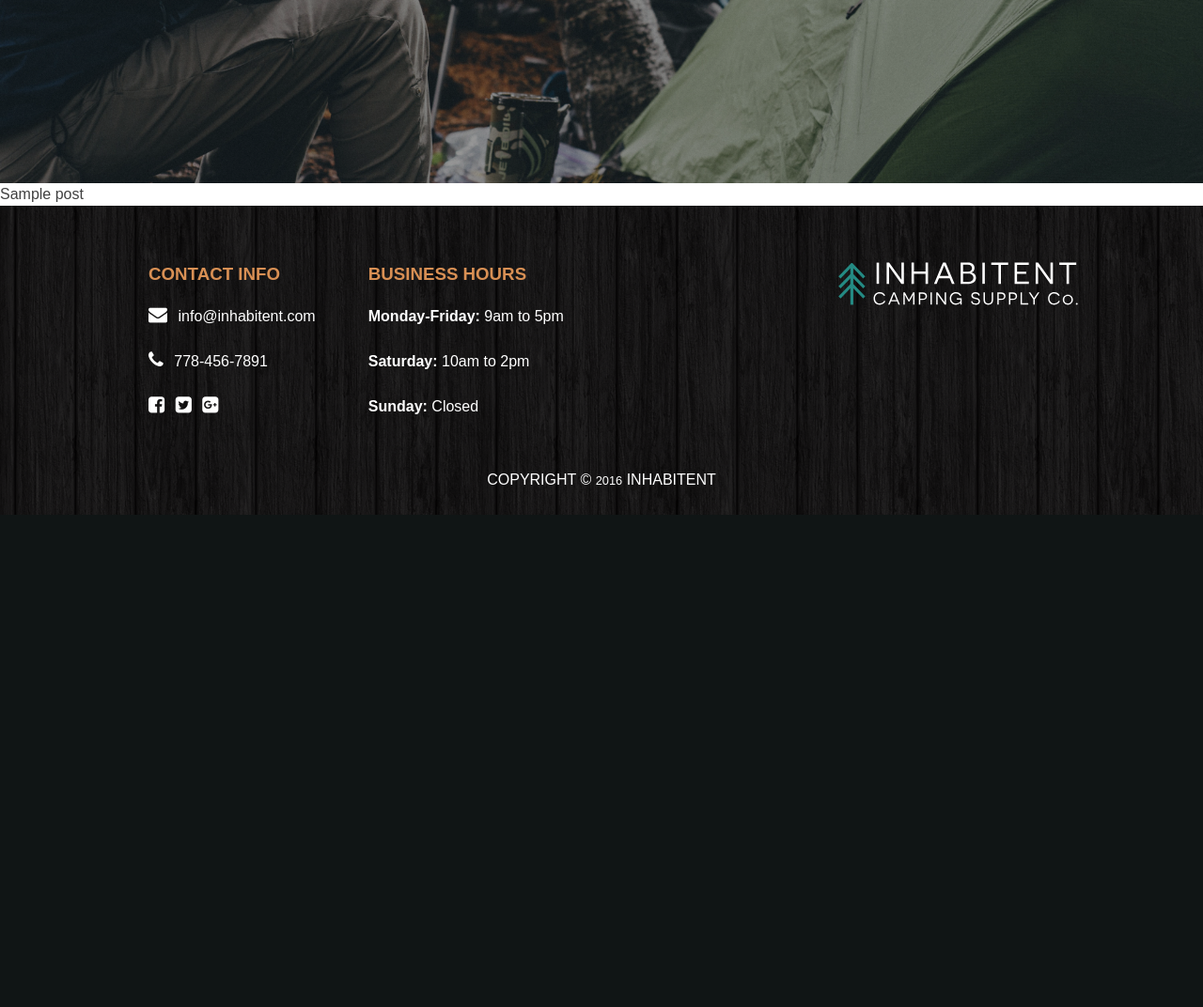
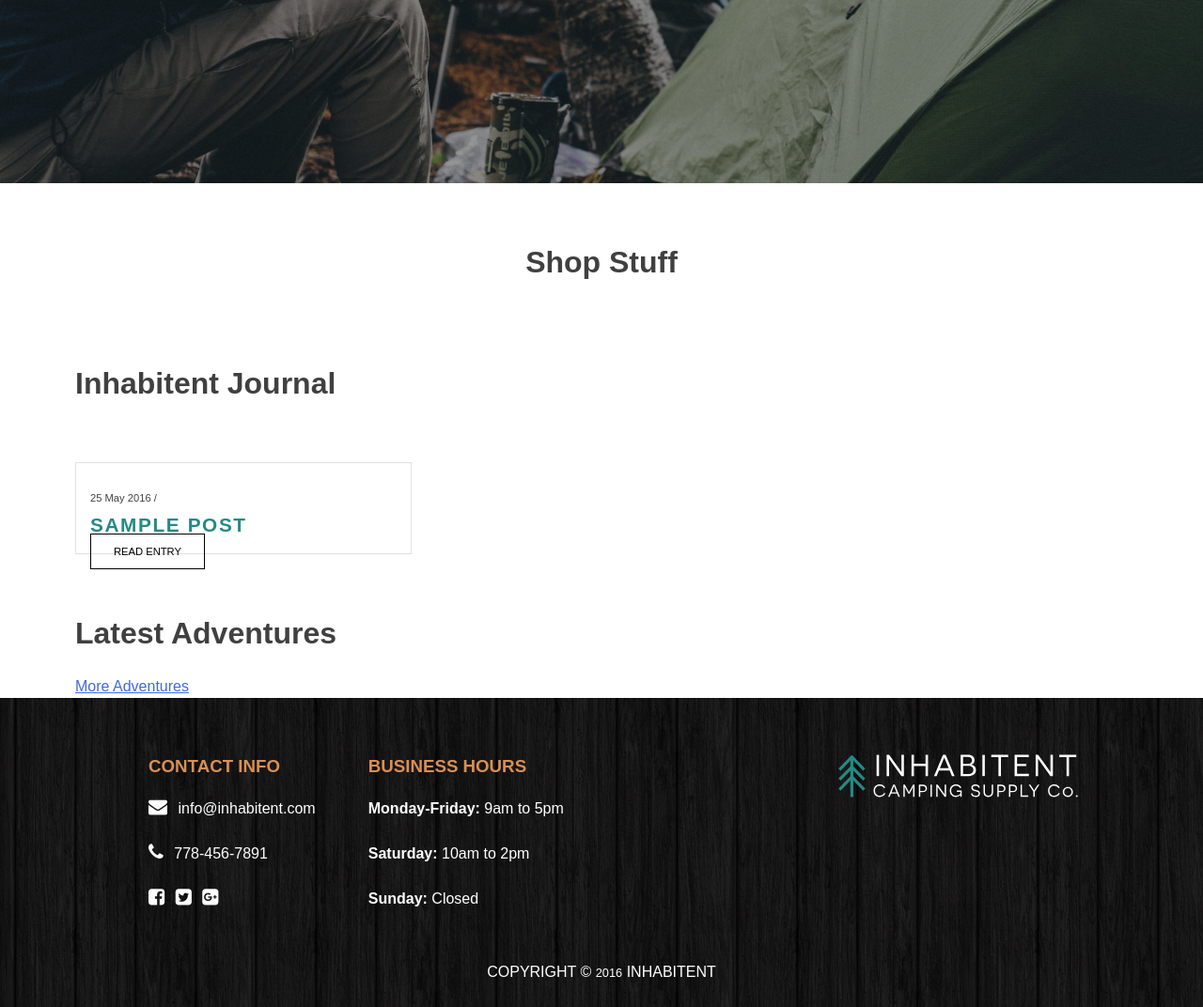
Before and after one commit to ronybansal/Inhabitent, a WordPress theme: template themes/inhabitent/front-page.php in a window 1280 px wide. Shown: the part 605-1677 px from the top of the page at 94% size. Before the commit the page ends 1153 px from the top, so only its background shows below. Run offline with PHP 8.4 and a stand-in for WordPress, Linux system fonts and the light colour scheme; the site name, menu and one post (Sample post) are stand-ins, and other content is empty; some libraries are stand-ins or nearby versions.

Commit message:
adds 2/3rds of front page

```diff
--- a/themes/inhabitent/page-about.php
+++ b/themes/inhabitent/about.php
@@ -7,10 +7,9 @@
 
 get_header(); ?>
 
-<div class="about-content">
   <div id="primary" class="about-area">
       <main id="main" class="site-main" role="main">
-
+        <div class="about-content">
           <section class="about-header">
               <h1>About</h1>
           </section>
@@ -23,8 +22,7 @@ get_header(); ?>
                       <?php echo CFS()->get( 'our_team' ); ?>
               </div>
           </section>
-
+        </div>
       </main><!-- #main -->
   </div><!-- #primary -->
-</div>
 <?php get_footer(); ?>
--- a/themes/inhabitent/footer.php
+++ b/themes/inhabitent/footer.php
@@ -10,7 +10,7 @@
 			</div><!-- #content -->
 
 			<footer id="colophon" class="site-footer" role="contentinfo">
-				<div class="footer-container">
+				<div class="footer-wrapper">
 					<div class="contact-info">
 						<h3>Contact Info</h3>
 							<p>
@@ -51,7 +51,6 @@
 						copyright &copy; <span class="year">2016</span> inhabitent
 					</div>
 
-				</div><!-- .site-info -->
 			</footer><!-- #colophon -->
 		</div><!-- #page -->
 
--- a/themes/inhabitent/front-page.php
+++ b/themes/inhabitent/front-page.php
@@ -4,6 +4,7 @@
 *
 * @package Inhabitent
 */
+
 
 get_header(); ?>
   <div id="primary" class="content-area">
@@ -17,17 +18,82 @@ get_header(); ?>
         </div>
       </div>
 
-    <!-- Sorts Journal Logs on Front Page -->
 
+      <!-- SHOP SECTION -->
+
+      <section class= "fp-shop">
+        <h1> Shop Stuff </h1>
+        <?php
+          $terms = get_terms( array (
+            'taxonomy' => 'product_type',
+            'hide_empty' => false,
+          ));
+        ?>
+
+
+        <!-- BOXES FOR SHOP CATEGORIES -->
+
+        <div class= "fp-shop-box container">
+          <?php foreach ($terms as $term): ?>
+          <div class= "fp-shop-ctg">
+              <img    src="wp-content/themes/inhabitent/img/product-type-icons/<?php echo $term->slug . '.svg'; ?>" alt= "icons"
+              />
+
+              <p> <?php echo $term->description; ?> </p>
+              <a href=
+              "<?php echo get_term_link($term, 'product-type') ?>" > <?php echo $term->name?> Stuff
+              </a>
+            </div>
+
+            <?php endforeach; wp_reset_postdata(); ?>
+          </div>
+        </section>
+
+
+        <!-- SORTS JOURNALS TO POST 3 PIECES-->
+
+      <section class= "container">
+				<h1>Inhabitent Journal</h1>
+
+        <div class="fp-journal">
 					<?php
 					   $args = array( 'post_type' => 'post', 'posts_per_page' => 3 );
 					   $journal_posts = get_posts( $args ); // returns an array of posts
 					?>
+
           <?php foreach ( $journal_posts as $post ) : setup_postdata( $post ); ?>
-         <?php the_title(); ?>
+
+					<div class="fp-journal-box">
+						<?php the_post_thumbnail(); ?>
+
+            <div class="fp-journal-info">
+						  <p> <?php the_date('j F Y') ?> /
+                <?php echo comments_number(); ?>
+              </p>
+
+              <h4>
+                <a href=
+                  "<?php echo get_permalink(); ?>"><?php the_title(); ?>
+                </a>
+              </h4>
+							<a class= "read-entry" href=
+                "<?php echo get_permalink();   ?>">Read Entry
+              </a>
+						</div>
+					</div> <!-- .FP-JOURNAL-BOX -->
+
 					<?php endforeach; wp_reset_postdata(); ?>
+				</div> <!-- .FP-JOURNAL -->
+			</section>
 
-    </main><!-- #main -->
-  </div><!-- #primary -->
+      <section class="fp-adventures container">
+        <h1>Latest Adventures</h1>
+
+        <div class="adventures-container"> </div>
+        <a href="#">More Adventures</a>
+      </section>
+
+    </main> <!-- #main -->
+  </div> <!-- #primary -->
 
 <?php get_footer(); ?>
--- a/themes/inhabitent/header.php
+++ b/themes/inhabitent/header.php
@@ -22,7 +22,7 @@
 			<a class="skip-link" href="#content"><?php esc_html( 'Skip to content' ); ?></a>
 
 			<header id="masthead" class="site-header" role="banner">
-				<div class="header-container">
+				<div class="header container">
 					<div class="site-branding">
 						<a href="<?php echo esc_url( home_url( '/' ) ); ?>" rel="home"><?php bloginfo( 'name' ); ?>
 							<h1 class="site-title screen-reader-text"> Inhabitent </h1>
--- a/themes/inhabitent/inc/extras.php
+++ b/themes/inhabitent/inc/extras.php
@@ -51,7 +51,7 @@ function about_header_styles_method() {
 		return ;
 	}
 
-	$image ='http:' . CFS()->get( 'header_image' );
+	$image = CFS()->get( 'header_image' );
   $custom_css = "
 		.about-header {
 			background: linear-gradient( to bottom, rgba(0,0,0,0.4) 0%, rgba(0,0,0,0.4) 100% ), url(" . $image . ") no-repeat center bottom;
--- a/themes/inhabitent/sass/_elements.scss
+++ b/themes/inhabitent/sass/_elements.scss
@@ -68,3 +68,8 @@ table {
 	margin: 0 0 $base__space-unit;
 	width: 100%;
 }
+
+.container {
+	width: 1120px;
+	margin: 0 auto;
+}
--- a/themes/inhabitent/sass/_footer.scss
+++ b/themes/inhabitent/sass/_footer.scss
@@ -10,7 +10,7 @@
   color: #fff;
 }
 
-.footer-container {
+.footer-wrapper {
   display: flex;
   justify-content: space-around;
   padding-top: 40px;
--- a/themes/inhabitent/sass/_front-page.scss
+++ b/themes/inhabitent/sass/_front-page.scss
@@ -2,7 +2,8 @@
 # Front Page
 --------------------------------------------------------------*/
 
-/* Front page */
+/* HERO BANNER */
+
 .herobanner {
   display: flex;
   justify-content: center;
@@ -22,3 +23,107 @@
 .header-container{
   display: flex;
 }
+
+
+/* SHOP SECTION*/
+
+.fp-shop {
+  text-align: center;
+
+  h1 {
+    margin: 60px;
+  }
+}
+
+
+/* BOXES FOR SHOP CATEGORIES */
+
+.fp-shop-box {
+  display: flex;
+  justify-content: space-around;
+
+  img {
+    height: 70px;
+    width: 70px;
+  }
+
+  p {
+    margin-bottom: 1.5rem;
+  }
+
+  a {
+    background: #248a83;
+    color: #fff;
+    cursor: pointer;
+    font-family: Novecento Sans Web,sans-serif;
+    padding: .75rem 1.5rem;
+    text-decoration: none;
+    text-transform: uppercase;
+  }
+}
+
+.fp-shop-ctg {
+  border: 1px solid #e1e1e1;
+  border-top-width: 5px;
+  padding: 1.5rem;
+  max-width: 23%;
+
+  &:hover {
+    border-color: #d99054
+  }
+}
+
+
+/* JOURNAL SECTION */
+
+.fp-journal {
+  margin: 60px auto;
+  display: flex;
+  justify-content: space-between;
+}
+
+.fp-journal-box {
+  width: 32%;
+  height: auto;
+  border: 1px solid #e1e1e1;
+
+  img {
+    width: 100%;
+    max-height: 238px;
+    border-bottom: 5px solid #e1e1e1;
+  }
+}
+
+.fp-journal-info {
+  padding: 25px 15px 2px;
+  font-size: 0.7rem;
+  line-height: 0;
+
+  h4 a {
+    color: #248A83;
+    font-size: 1.3rem;
+    text-decoration: none;
+    text-transform: uppercase;
+    letter-spacing: 0.1rem;
+    line-height: 1.6rem;
+
+    &:hover {
+      color: #2f1339;
+    }
+  }
+  .read-entry {
+    color: black;
+    cursor: pointer;
+    font-family: Novecento Sans Web,sans-serif;
+    padding: .75rem 1.5rem;
+    text-decoration: none;
+    text-transform: uppercase;
+    border: 1px solid black;
+
+    &:hover {
+      background: #248A83;
+      color: #ffffff;
+      border: 1px solid #248A83;
+    }
+  }
+}
--- a/themes/inhabitent/sass/_navigation.scss
+++ b/themes/inhabitent/sass/_navigation.scss
@@ -153,8 +153,7 @@ a {
   z-index: 3;
 }
 
-.header-container {
-	width: 1120px;
+.header {
 	margin: 0 auto;
 	padding: 5px 0;
 	display: flex;
--- a/themes/inhabitent/style.css
+++ b/themes/inhabitent/style.css
@@ -339,6 +339,10 @@ table {
   margin: 0 0 1.5em;
   width: 100%; }
 
+.container {
+  width: 1120px;
+  margin: 0 auto; }
+
 /*--------------------------------------------------------------
 # Forms
 --------------------------------------------------------------*/
@@ -498,8 +502,7 @@ a {
   width: 100%;
   z-index: 3; }
 
-.header-container {
-  width: 1120px;
+.header {
   margin: 0 auto;
   padding: 5px 0;
   display: -ms-flexbox;
@@ -693,7 +696,7 @@ object {
 /*--------------------------------------------------------------
 # Front Page
 --------------------------------------------------------------*/
-/* Front page */
+/* HERO BANNER */
 .herobanner {
   display: -ms-flexbox;
   display: flex;
@@ -714,6 +717,83 @@ object {
   display: -ms-flexbox;
   display: flex; }
 
+/* SHOP SECTION*/
+.fp-shop {
+  text-align: center; }
+  .fp-shop h1 {
+    margin: 60px; }
+
+/* BOXES FOR SHOP CATEGORIES */
+.fp-shop-box {
+  display: -ms-flexbox;
+  display: flex;
+  -ms-flex-pack: distribute;
+      justify-content: space-around; }
+  .fp-shop-box img {
+    height: 70px;
+    width: 70px; }
+  .fp-shop-box p {
+    margin-bottom: 1.5rem; }
+  .fp-shop-box a {
+    background: #248a83;
+    color: #fff;
+    cursor: pointer;
+    font-family: Novecento Sans Web,sans-serif;
+    padding: .75rem 1.5rem;
+    text-decoration: none;
+    text-transform: uppercase; }
+
+.fp-shop-ctg {
+  border: 1px solid #e1e1e1;
+  border-top-width: 5px;
+  padding: 1.5rem;
+  max-width: 23%; }
+  .fp-shop-ctg:hover {
+    border-color: #d99054; }
+
+/* JOURNAL SECTION */
+.fp-journal {
+  margin: 60px auto;
+  display: -ms-flexbox;
+  display: flex;
+  -ms-flex-pack: justify;
+      justify-content: space-between; }
+
+.fp-journal-box {
+  width: 32%;
+  height: auto;
+  border: 1px solid #e1e1e1; }
+  .fp-journal-box img {
+    width: 100%;
+    max-height: 238px;
+    border-bottom: 5px solid #e1e1e1; }
+
+.fp-journal-info {
+  padding: 25px 15px 2px;
+  font-size: 0.7rem;
+  line-height: 0; }
+  .fp-journal-info h4 a {
+    color: #248A83;
+    font-size: 1.3rem;
+    text-decoration: none;
+    text-transform: uppercase;
+    letter-spacing: 0.1rem;
+    line-height: 1.6rem; }
+    .fp-journal-info h4 a:hover {
+      color: #2f1339; }
+  .fp-journal-info .read-entry {
+    color: black;
+    cursor: pointer;
+    font-family: Novecento Sans Web,sans-serif;
+    padding: .75rem 1.5rem;
+    text-decoration: none;
+    text-transform: uppercase;
+    border: 1px solid black; }
+    .fp-journal-info .read-entry:hover {
+      background: #248A83;
+      color: #ffffff;
+      border: 1px solid #248A83; }
+
 /*--------------------------------------------------------------
 # Footer
 --------------------------------------------------------------*/
@@ -722,13 +802,13 @@ object {
   background-size: 512px 512px;
   color: #fff; }
 
-.footer-container {
+.footer-wrapper {
   display: -ms-flexbox;
   display: flex;
   -ms-flex-pack: distribute;
       justify-content: space-around;
   padding-top: 40px; }
-  .footer-container h3 {
+  .footer-wrapper h3 {
     color: #d99054;
     text-transform: uppercase; }
 
```
Also changed, not shown: themes/inhabitent/archive-product.php (added, +43 -0 lines), themes/inhabitent/template-parts/content-product.php (added, +21 -0 lines), themes/inhabitent/build/css/style.min.css, themes/inhabitent/img/product-type-icons/do.svg (added), themes/inhabitent/img/product-type-icons/eat.svg (added), themes/inhabitent/img/product-type-icons/sleep.svg (added), themes/inhabitent/img/product-type-icons/wear.svg (added). Lines whose indentation alone changed are shown as unchanged.
